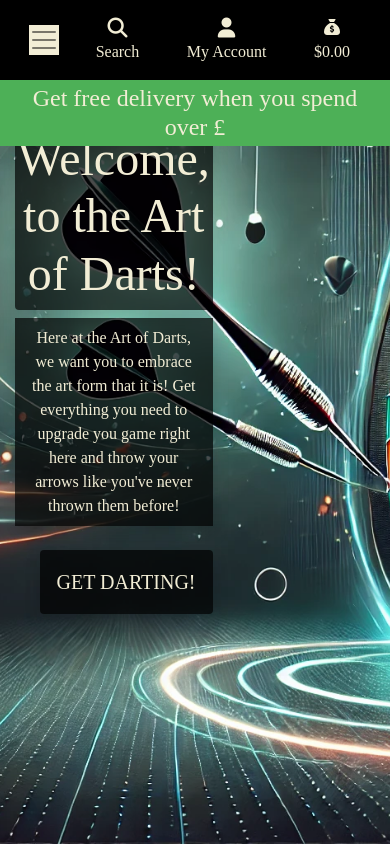
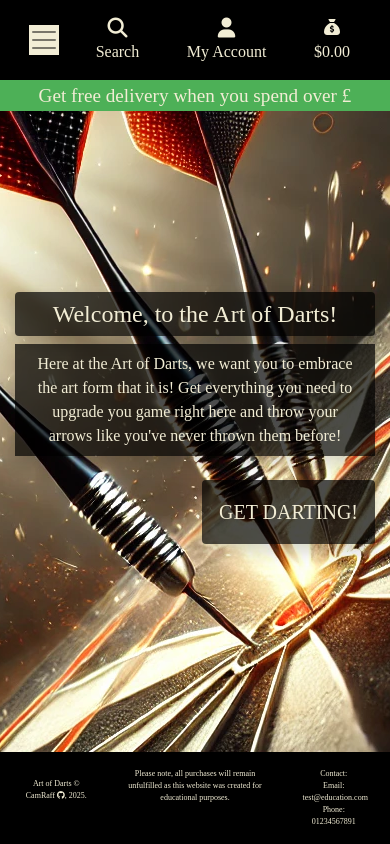
Before and after one commit to CamRaff/MP4-ArtOfDarts, a Django app: page / in a window 390 px wide. Run offline with Django 3.2, Linux system fonts and the light colour scheme; some libraries are stand-ins or nearby versions; some web fonts are replaced.

Commit message:
Website footer and styling, and change to website background on smaller screens

```diff
--- a/home/templates/home/index.html
+++ b/home/templates/home/index.html
@@ -12,7 +12,7 @@
 {% block content %}
     <div class="container h-100">
         <div class="row h-100">
-            <div class="col-7 col-md-6 my-auto">
+            <div class="col-lg-7 col-md-6 col my-auto">
                 <h1 class="display-4 logo-font white shadow text-center rounded py-2">
                     Welcome, to the Art of Darts!
                 </h1>
--- a/static/css/base.css
+++ b/static/css/base.css
@@ -9,18 +9,16 @@
     font-family: "Trade Winds", serif;
     font-weight: 400;
     font-style: normal;
-    height: calc(100vh - 164px);
+    height: calc(100vh - 225px);
 }
 
-@media screen and (max-width: 520px) {
-    body {
-        height: calc(100vh - 100px);
-    }
-
-    h1 {
-        font-size: 3rem !important;
-    }
-
+.footer {
+    position: fixed;
+    bottom: 0;
+    width: 100%;
+    background-color: black; /* Dark background */
+    text-align: center;
+    padding: 10px;
 }
 
 
@@ -56,7 +54,7 @@
 a p:hover,
 a i:hover,
 .btn:hover {
-    color: #4db057;
+    color: #4db057 !important;
 }
 
 .navbar-toggler-icon {
@@ -112,6 +110,42 @@
     background-color: #4db057 !important;
 }
 
+/* edit to push body down and change h1 size */
+@media screen and (max-width: 990px) {
+    body {
+        height: 100vh;
+    }
+
+    h1.logo-font {
+        font-size: 2rem;
+    }
+
+    footer p {
+        font-size: 0.8rem;
+    }
+
+}
+
+@media screen and (max-width: 600px) {
+    body {
+        background: url('/media/homebackground2.webp') no-repeat center center fixed;  /* smaller background image */
+    }
+
+    h1.logo-font {
+        font-size: 1.5rem;
+    }
+
+    h4.logo-font {
+        font-size: 1.2rem;
+    }
+
+    footer p {
+        font-size: 0.5rem;
+    }
+
+}
+
+
 /* Slightly larger container on xl screens */
 @media (min-width: 1200px) {
     .container {
--- a/templates/base.html
+++ b/templates/base.html
@@ -132,6 +132,24 @@
     {% block content %}
     {% endblock %}
 
+    <footer class="footer mt-auto py-3 black">
+        <div class="container-fluid">
+            <div class="row my-0">
+                <div class="col-3 text-center my-auto">
+                    <p class="white text-muted">Art of Darts &copy; <a class="white" href="https://github.com/CamRaff" target="_blank">CamRaff <i class="fa-brands fa-github"></i></a>, 2025.
+                </div>
+                <div class="col-6 text-center">
+                    <p class="white text-muted my-0">Please note, all purchases will remain unfulfilled as this website was created for educational purposes.</p>
+                </div>
+                <div class="col-3 text-center">
+                    <p class="white text-muted my-0">Contact:</p>
+                    <p class="white text-muted my-0">Email: test@education.com</p>
+                    <p class="white text-muted my-0">Phone: 01234567891</p>
+                </div>
+            </div>
+        </div>
+    </footer>
+
     {% block postloadjs %}
     {% endblock %}
 </body>
```
Also changed, not shown: media/homebackground2.webp (added). Lines whose indentation alone changed are shown as unchanged.
